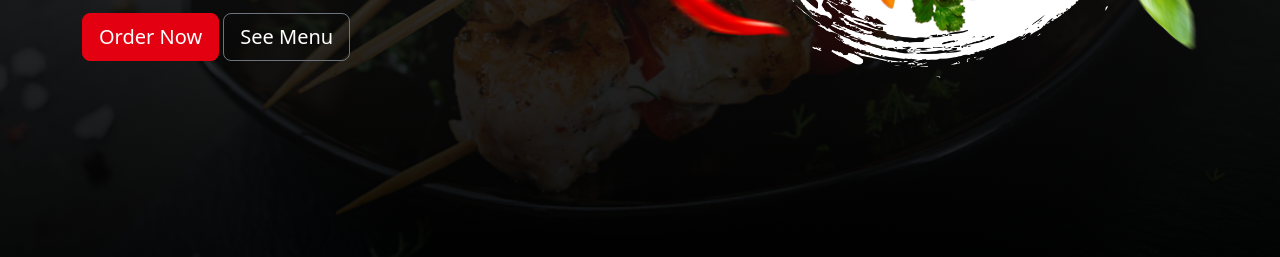
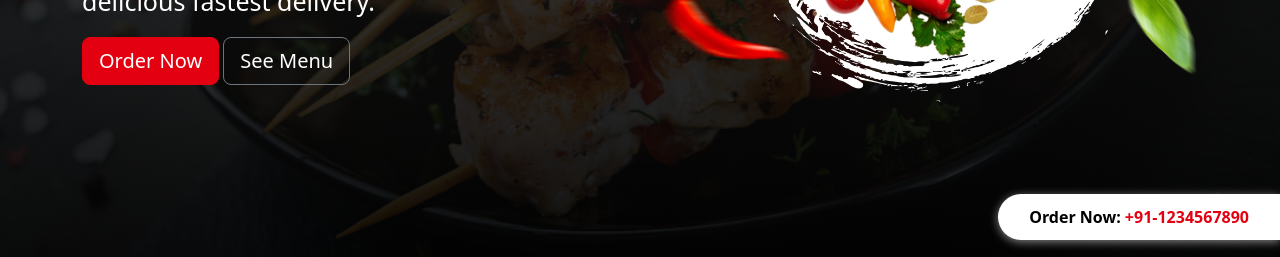
Before and after one commit to ranjithrameshr/Free_Websites_landingpages, a plain HTML site: page 1-Restaurant-Website-Landing-Page/index.html in a window 1280 px wide. Shown: the part 543-800 px from the top of the page. Drawn offline with nearby package versions, Linux system fonts and the light colour scheme; some icons are missing.

Commit message:
code updated

```diff
--- a/1-Restaurant-Website-Landing-Page/index.html
+++ b/1-Restaurant-Website-Landing-Page/index.html
@@ -38,6 +38,11 @@ https://cdn.jsdelivr.net/npm/iconsax-font-icon@1.1.0/dist/icons.min.css
   </head>
 
   <body>
+    <div class="floating-button bg-white">
+      <a href="tel:+91-1234567890"
+        ><span class="text-black">Order Now:</span> +91-1234567890</a
+      >
+    </div>
     <!-- Header Section -->
     <section class="header w-100">
       <div class="container">
@@ -82,11 +87,11 @@ https://cdn.jsdelivr.net/npm/iconsax-font-icon@1.1.0/dist/icons.min.css
     </section>
 
     <!-- New Banner -->
-    <section class="newbanner text-white">
+    <section class="newbanner text-white py-4">
       <div class="overlay"></div>
       <div class="container">
         <div
-          class="row vh-100 d-flex align-items-center justify-content-center"
+          class="row min-vh-100 d-flex align-items-center justify-content-center"
         >
           <div class="col-md-6 col-lg-6 col-xl-6">
             <h1>Order Tasty & Fresh Food</h1>
@@ -406,10 +411,10 @@ https://cdn.jsdelivr.net/npm/iconsax-font-icon@1.1.0/dist/icons.min.css
       </div>
     </section>
 
-    <!-- Our Recipies -->
+    <!-- Our Recipes -->
     <section class="food-blog p-5">
       <div class="container">
-        <h1 class="text-center mb-4 text-green">Our Recipies</h1>
+        <h1 class="text-center mb-4 text-green">Our Recipes</h1>
         <div class="row">
           <div class="col-sm-12 col-md-6 col-lg-4 col-xl-4">
             <div class="list mb-4">
--- a/1-Restaurant-Website-Landing-Page/styles/styles.scss
+++ b/1-Restaurant-Website-Landing-Page/styles/styles.scss
@@ -27,6 +27,9 @@ body {
   line-height: 150%;
   background-color: var(--white);
 }
+a {
+  text-decoration: none !important;
+}
 
 h1,
 h2,
@@ -50,7 +53,25 @@ h6 {
     margin-left: 5px;
   }
 }
-
+// floating-button
+.floating-button {
+  position: fixed;
+  bottom: 17px;
+  right: 0px;
+  z-index: 999;
+  border-top-right-radius: 0;
+  border-bottom-right-radius: 0;
+  border-top-left-radius: 30px;
+  border-bottom-left-radius: 30px;
+  box-shadow: 0 2px 10px #858585;
+  a {
+    display: inline-block;
+    font-size: 16px;
+    padding: 11px 31px;
+    font-weight: bold;
+    color: var(--primary);
+  }
+}
 // Header
 .header {
   padding: 14px 0;
```
Also changed, not shown: 1-Restaurant-Website-Landing-Page/styles/styles.css, styles/styles.css, 1 other file.
